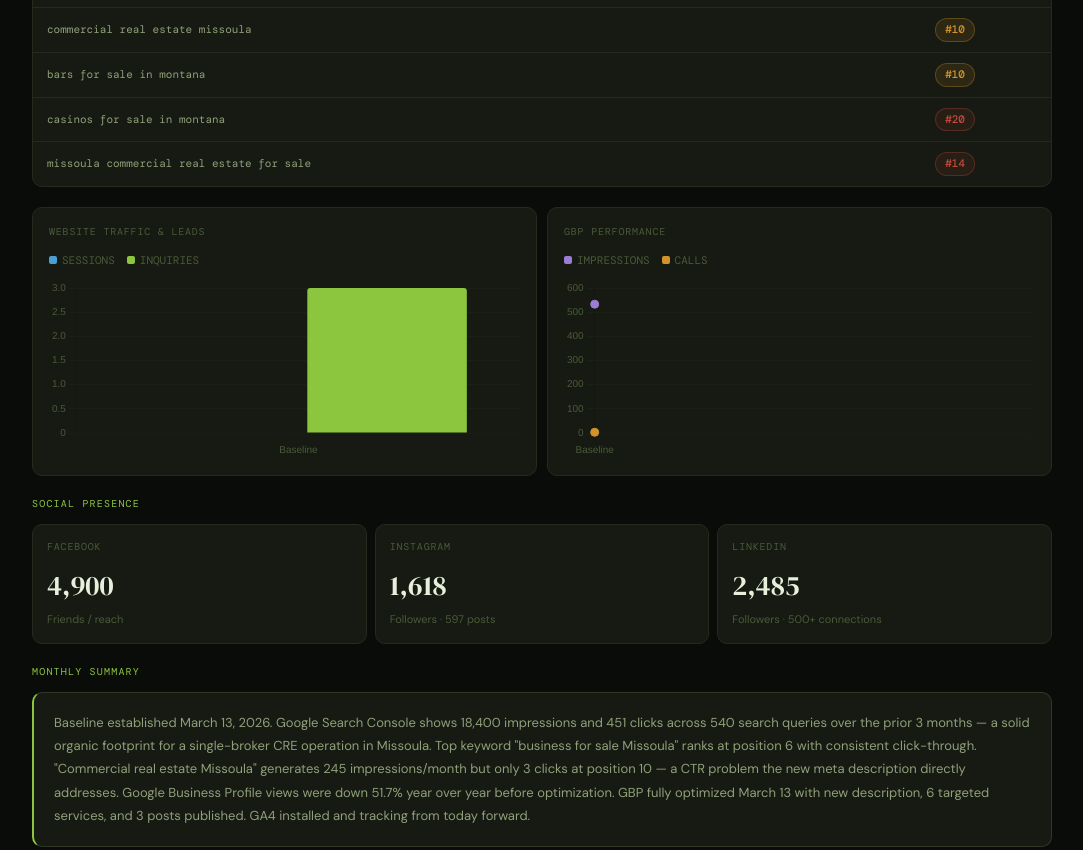
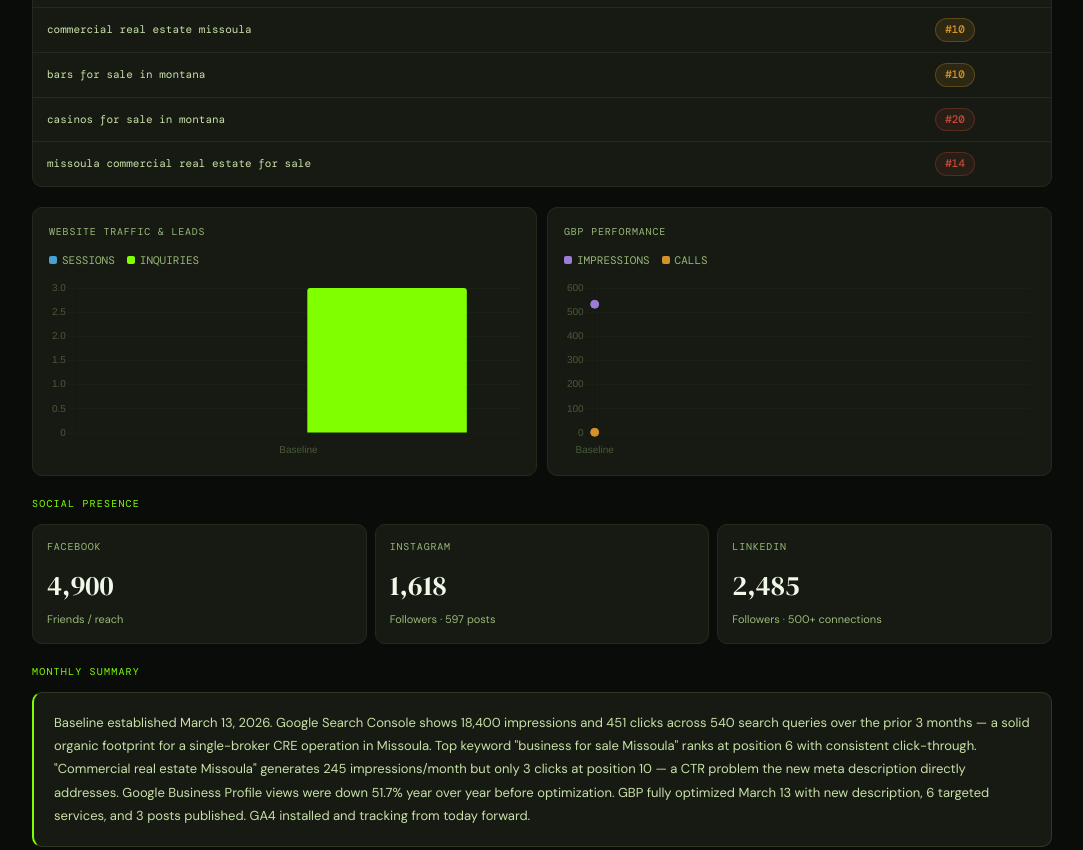
Before and after one commit to JoeKal97/gojo-clients, a plain HTML site: page eagen_dashboard.html in a window 1280 px wide. Shown: the part 824-1674 px from the top of the page, without its empty margins (98-1181 px from the left). Drawn offline with nearby package versions, Linux system fonts and the light colour scheme.

Commit message:
Update eagen_dashboard.html

```diff
--- a/eagen_dashboard.html
+++ b/eagen_dashboard.html
@@ -13,19 +13,19 @@
   --card2: #1a1f15;
   --border: #242b1c;
   --border2: #2e3824;
-  --green: #8cc63f;
-  --green-dim: #5a8a28;
-  --green-glow: rgba(140,198,63,0.1);
-  --green-glow2: rgba(140,198,63,0.06);
+  --green: #7FFF00;
+  --green-dim: #00CC44;
+  --green-glow: rgba(127,255,0,0.1);
+  --green-glow2: rgba(127,255,0,0.06);
   --amber: #d4922a;
   --amber-dim: rgba(212,146,42,0.12);
   --red: #c44a3a;
   --red-dim: rgba(196,74,58,0.1);
   --blue: #4a9fd4;
   --blue-dim: rgba(74,159,212,0.1);
-  --text: #e8f0dc;
-  --text2: #8fa07a;
-  --text3: #4a5a3a;
+  --text: #f0f8e8;
+  --text2: #c8e0a8;
+  --text3: #9ab87a;
   --serif: 'DM Serif Display', serif;
   --sans: 'DM Sans', sans-serif;
   --mono: 'DM Mono', monospace;
@@ -112,7 +112,7 @@ button.primary { border-color: var(--green); color: var(--green); background: va
 .kw-table tr:last-child td { border-bottom: none; }
 .kw-table tr:hover td { background: var(--card2); }
 .pill { display: inline-block; padding: 2px 9px; border-radius: 99px; font-size: 11px; font-weight: 500; font-family: var(--mono); }
-.p-green { background: rgba(140,198,63,0.12); color: var(--green); border: 1px solid rgba(140,198,63,0.3); }
+.p-green { background: rgba(127,255,0,0.12); color: var(--green); border: 1px solid rgba(127,255,0,0.3); }
 .p-amber { background: var(--amber-dim); color: var(--amber); border: 1px solid rgba(212,146,42,0.3); }
 .p-red { background: var(--red-dim); color: var(--red); border: 1px solid rgba(196,74,58,0.3); }
 .p-gray { background: var(--surface); color: var(--text3); border: 1px solid var(--border2); }
@@ -515,7 +515,7 @@ function render() {
     type:'bar',
     data:{labels,datasets:[
       {label:'Sessions',data:sessArr,backgroundColor:'#4a9fd4',borderRadius:3},
-      {label:'Inquiries',data:callArr,backgroundColor:'#8cc63f',borderRadius:3},
+      {label:'Inquiries',data:callArr,backgroundColor:'#7FFF00',borderRadius:3},
     ]},
     options:{responsive:true,maintainAspectRatio:false,plugins:{legend:{display:false}},
       scales:{x:{grid:{display:false},ticks:{color:'#4a5a3a',font:{size:10},autoSkip:false}},
```
